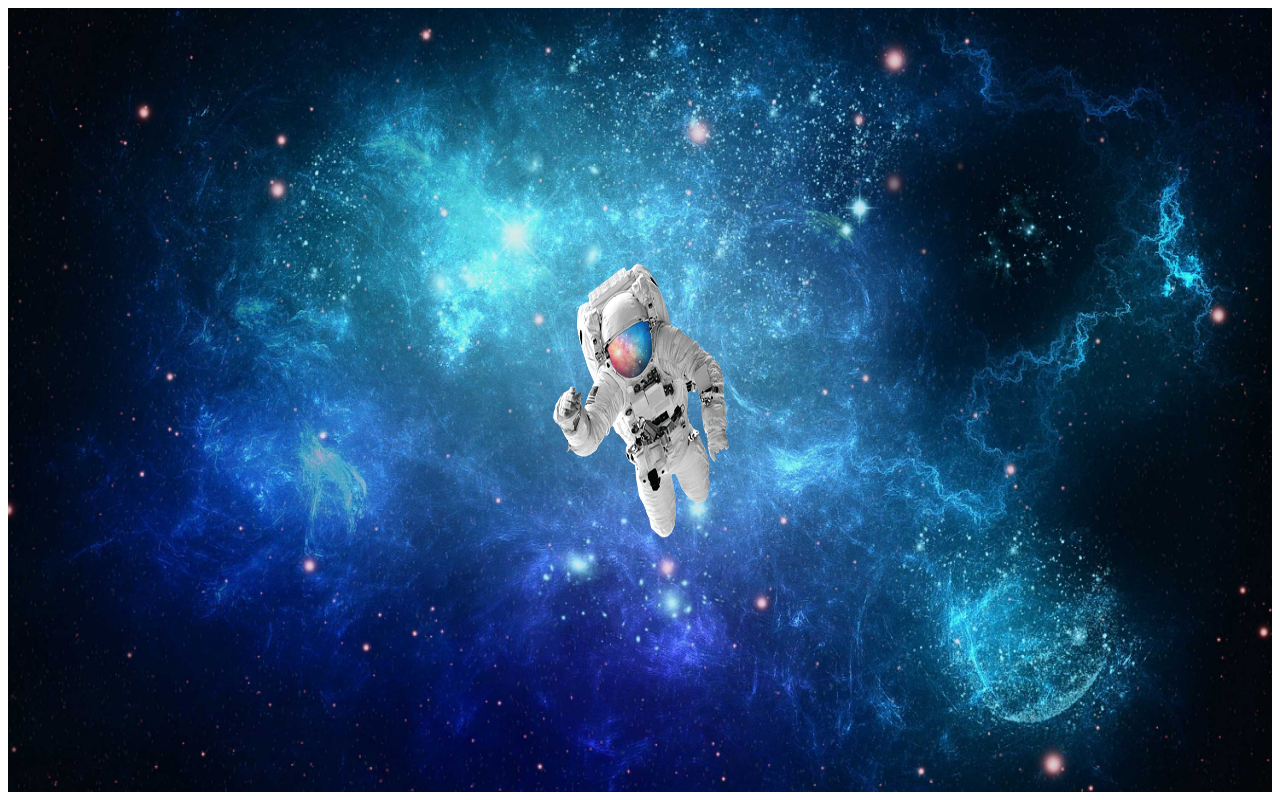
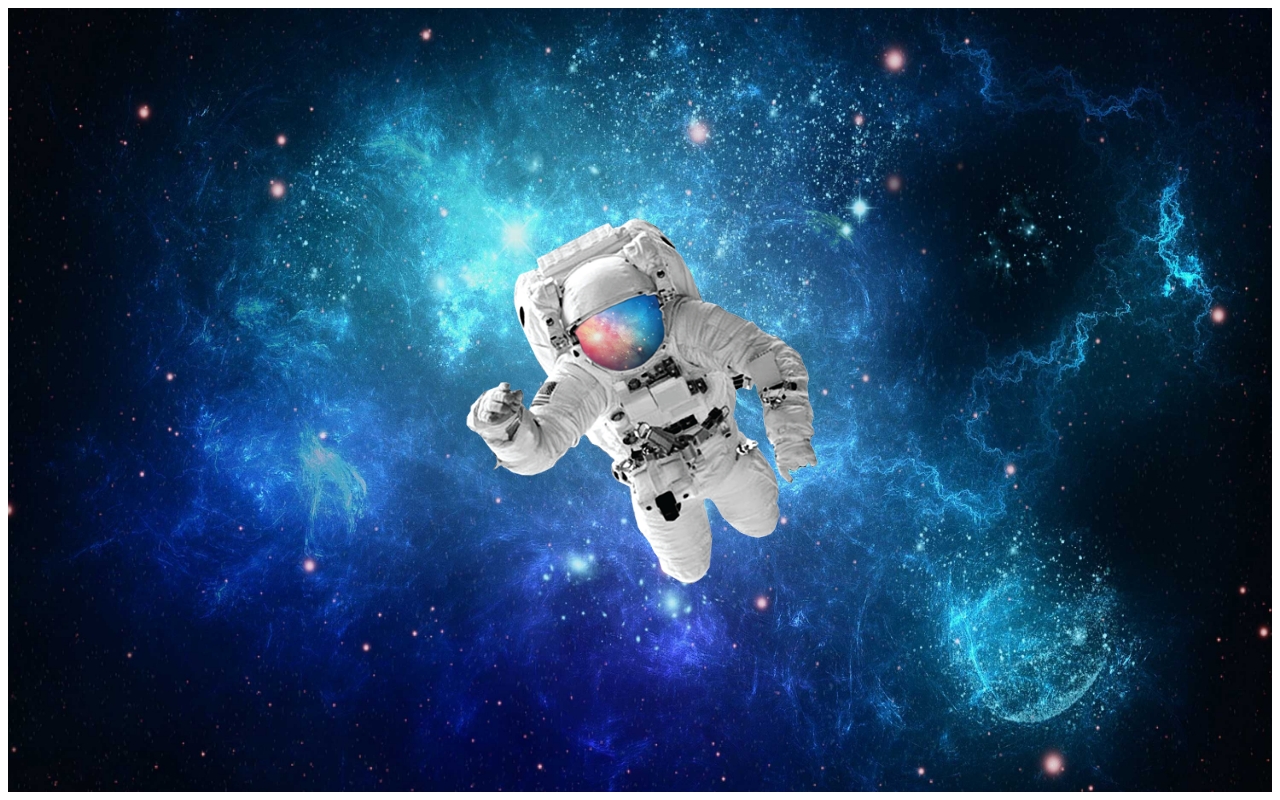
Before and after one commit to ReginaldDev/html-css, a plain HTML site: page desafios/desafio011/index.html in a window 1280 px wide. Drawn offline with Linux system fonts and the light colour scheme.

Commit message:
Update index.html

```diff
--- a/desafios/desafio011/index.html
+++ b/desafios/desafio011/index.html
@@ -17,8 +17,8 @@
         background-image: url(imagens/astronauta.png);
         background-size: 100% 100%;
         position: absolute;
-        height: 300px;
-        width: 200px;
+        height: 400px;
+        width: 400px;
         left: 50%;
         top: 50%;
         transform: translate(-50%, -50%);
```
